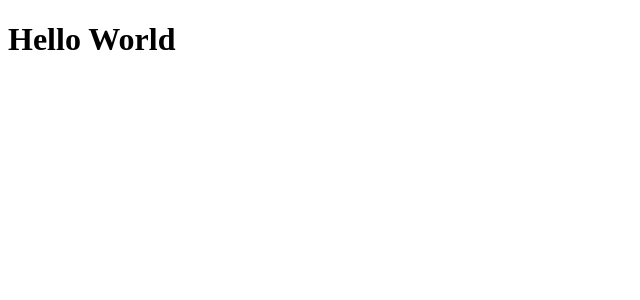
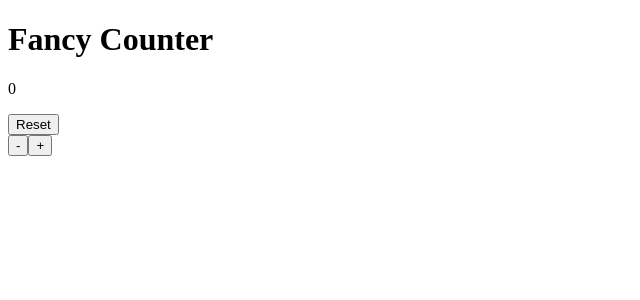
Before and after one commit to huspau/fancy-counter, a React (Vite) app: page / in a window 1280 px wide. Shown: the top 300 px of the page, without its empty margins (0-640 px from the left). Built offline with nearby package versions, Linux system fonts and the light colour scheme.

Commit message:
Basic structure of the counter app

```diff
--- a/src/App.jsx
+++ b/src/App.jsx
@@ -1,9 +1,9 @@
-function App() {
+import Card from "./Card";
+
+export default function App() {
   return (
-    <div>
-      <h1>Hello World</h1>
-    </div>
+    <main>
+      <Card />
+    </main>
   );
 }
-
-export default App;
--- /dev/null
+++ b/src/Card.jsx
@@ -0,0 +1,15 @@
+import Title from "./Title";
+import Count from "./Count";
+import ResetButton from "./ResetButton";
+import CountButtons from "./CountButtons";
+
+export default function Card() {
+  return (
+    <div>
+      <Title />
+      <Count />
+      <ResetButton />
+      <CountButtons />
+    </div>
+  );
+}
--- /dev/null
+++ b/src/Count.jsx
@@ -0,0 +1,3 @@
+export default function Count() {
+    return <p>0</p>;
+}
--- /dev/null
+++ b/src/CountButtons.jsx
@@ -0,0 +1,8 @@
+export default function CountButtons() {
+  return (
+    <div>
+      <button>-</button>
+      <button>+</button>
+    </div>
+  );
+}
--- /dev/null
+++ b/src/ResetButton.jsx
@@ -0,0 +1,3 @@
+export default function ResetButton() {
+  return <button>Reset</button>;
+}
--- /dev/null
+++ b/src/Title.jsx
@@ -0,0 +1,3 @@
+export default function Title() {
+  return <h1>Fancy Counter</h1>;
+}
```
